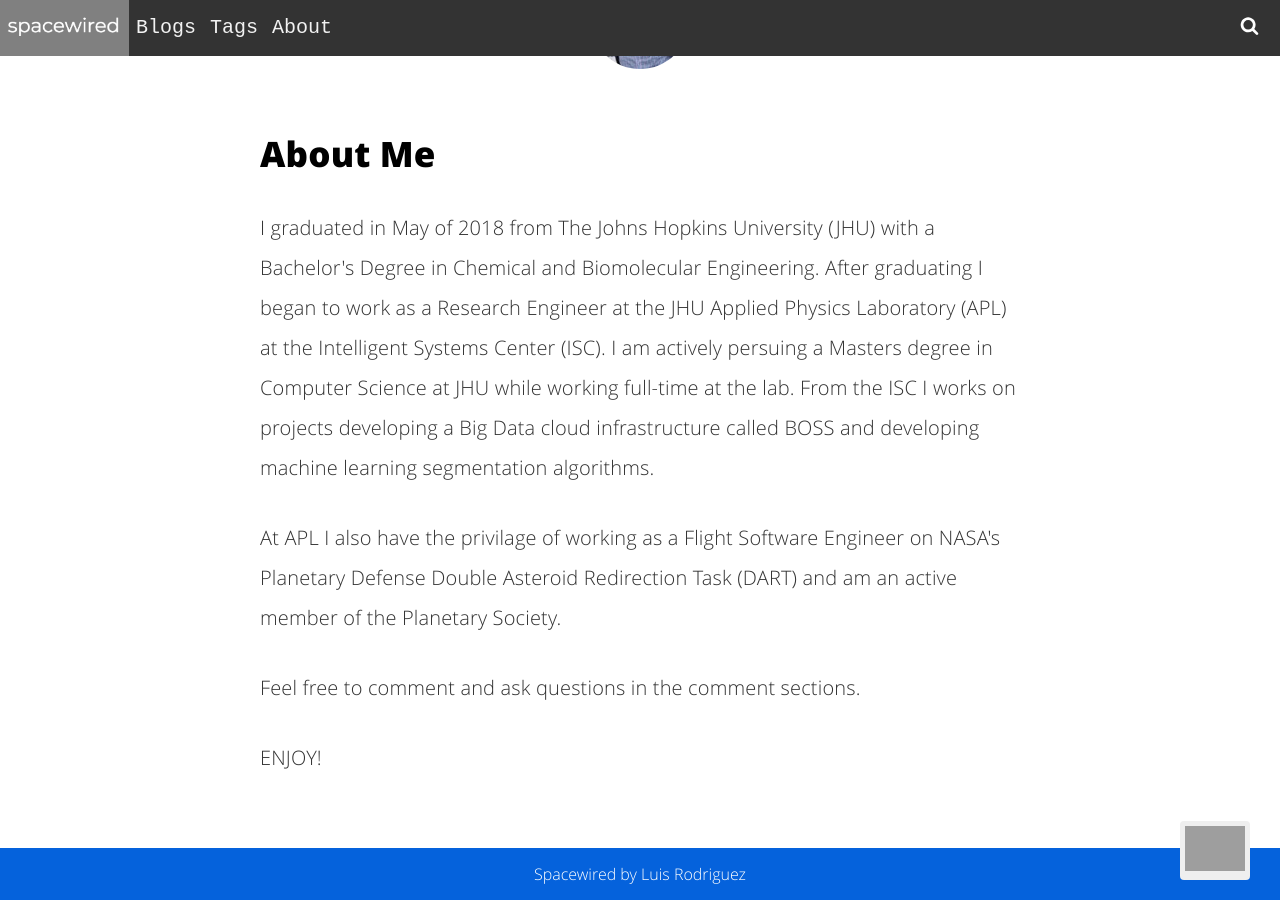
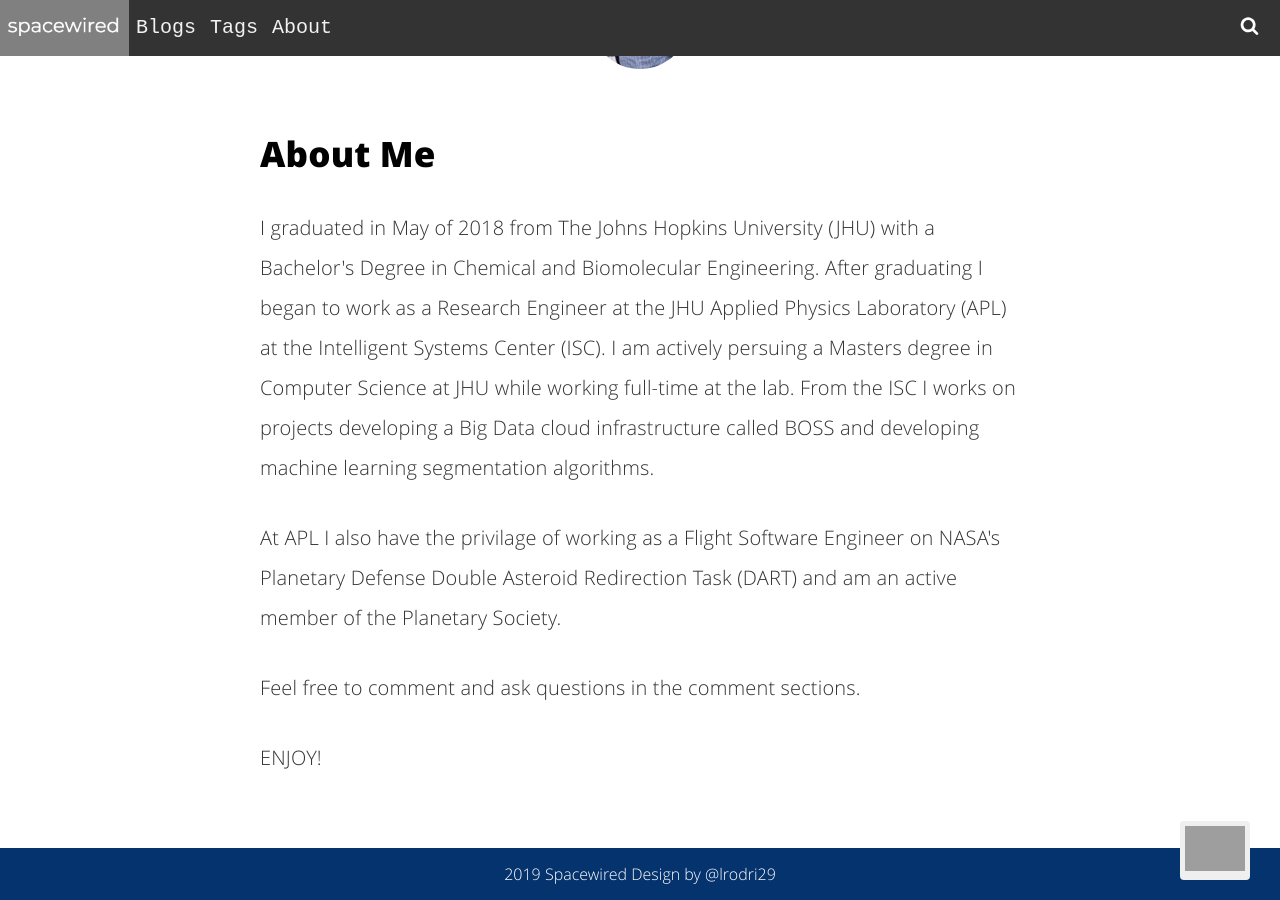
Before and after one commit to spacewired/spacewired.github.io, a Jekyll site: the page built from about.html, in a window 1280 px wide and 900 px high, scrolled down 2330 px. Built offline with Jekyll 4.4.1, drawn with Linux system fonts in a browser that asks for light colours; grey boxes are pictures that could not be loaded.

Commit message:
Update footer

```diff
--- a/_includes/footer.html
+++ b/_includes/footer.html
@@ -1,4 +1,4 @@
 <footer>
-    <p> Spacewired by <a href="http://luisrodriguezeng.com/">Luis Rodriguez</a></p>
+    <p> 2019 Spacewired Design by <a href="https://github.com/lrodri29">@lrodri29</a></p>
 </footer>
 <script src="{{ "/assets/js/main.js" | prepend: site.baseurl }}"></script>
--- a/assets/css/main.css
+++ b/assets/css/main.css
@@ -1696,7 +1696,7 @@ pre span {
 }
 
 footer {
-	background: #0562dc;
+	background: #05336e;
   padding-bottom: 0%;
   padding:15px
 }
@@ -1713,7 +1713,7 @@ footer a {
 }
 
 footer a:hover {
-	color: rgb(0, 0, 0)
+	color: rgb(124, 124, 124)
 }
 
 @media only screen and (max-width: 1335px) {
```
